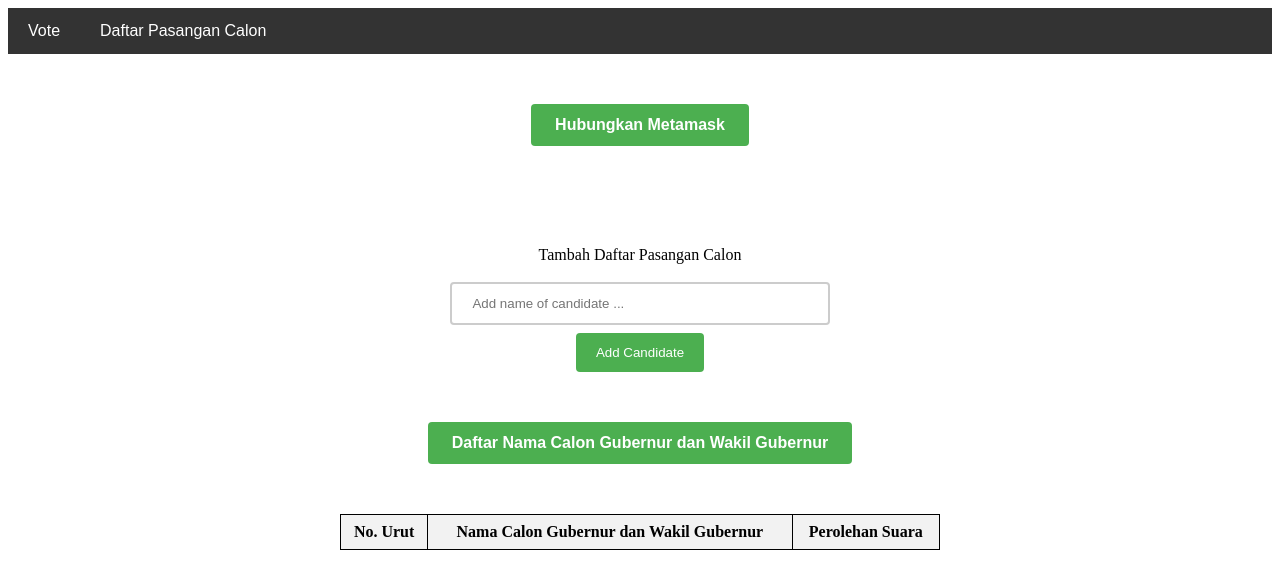
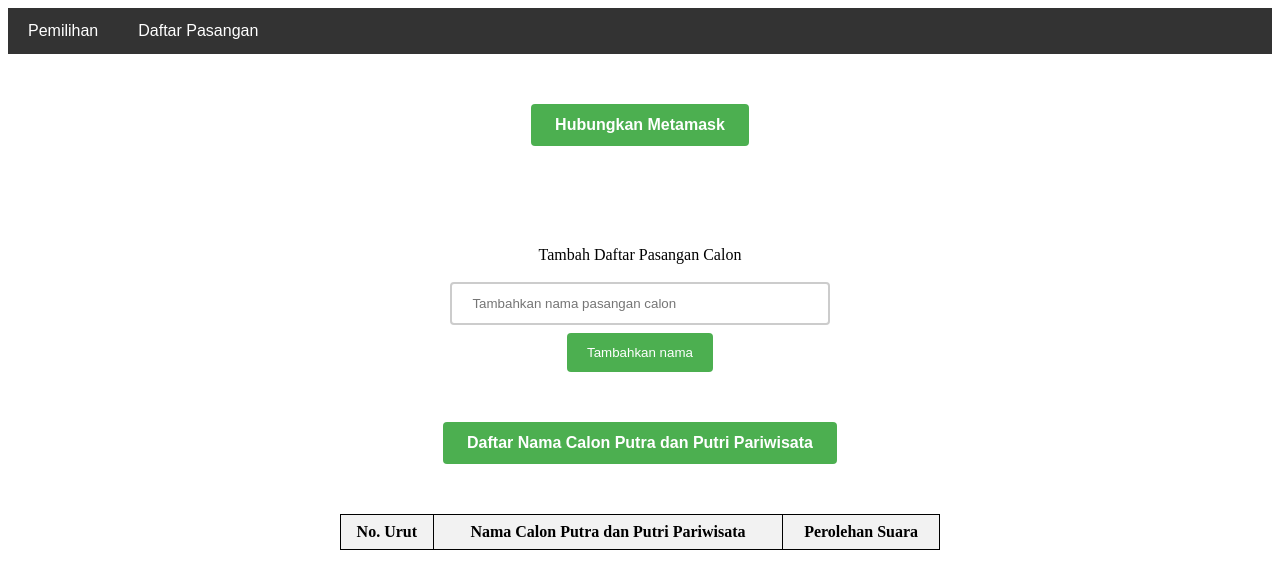
Before and after one commit to SyauqiAlfath/VOTING, a website: page ListVoters.html in a window 1280 px wide. Drawn offline with Linux system fonts and the light colour scheme.

Commit message:
Update html

```diff
--- a/ListVoters.html
+++ b/ListVoters.html
@@ -132,8 +132,8 @@ button {
 </head>
 <body>
     <div class = "navbar">
-        <a href="/index.html">Vote</a>
-        <a href="/ListVoters.html">Daftar Pasangan Calon</a>
+        <a href="/index.html">Pemilihan</a>
+        <a href="/ListVoters.html">Daftar Pasangan</a>
     </div>
 
     <div>
@@ -144,8 +144,8 @@ button {
     <div class="container">
         <form method="POST" action="/vote" enctype="multipart/form-data">
             <span>Tambah Daftar Pasangan Calon</span>
-            <input type = "text" name ="vote" placeholder="Add name of candidate ... ">
-            <input type="submit" value = "Add Candidate">
+            <input type = "text" name ="vote" placeholder="Tambahkan nama pasangan calon">
+            <input type="submit" value = "Tambahkan nama">
         </form>
     </div>
 
@@ -154,7 +154,7 @@ button {
     </div>
 
     <div>
-        <button onclick="getAllCandidates()">Daftar Nama Calon Gubernur dan Wakil Gubernur</button>
+        <button onclick="getAllCandidates()">Daftar Nama Calon Putra dan Putri Pariwisata</button>
         <p id="p3"></p>
     </div>
 
@@ -163,7 +163,7 @@ button {
             <thead>
                 <tr>
                     <th>No. Urut</th>
-                    <th>Nama Calon Gubernur dan Wakil Gubernur</th>
+                    <th>Nama Calon Putra dan Putri Pariwisata</th>
                     <th>Perolehan Suara</th>
                 </tr>
             </thead>
--- a/main.js
+++ b/main.js
@@ -1,5 +1,5 @@
 let WALLET_CONNECTED = "";
-let contractAddress = "0x461887201A268D55A0e36C7a97640C338612Eab1";
+let contractAddress = "0x3fb6ce9C37Fd88B440940Cdf54915A921Ba1563b";
 let contractAbi = [
     {
       "inputs": [
--- a/scripts/deploy.js
+++ b/scripts/deploy.js
@@ -2,7 +2,8 @@ async function main() {
   const Voting = await ethers.getContractFactory("Voting");
 
   // Start deployment, returning a promise that resolves to a contract object
-  const Voting_ = await Voting.deploy(["H. Muhidin - Hasnuryadi", "Raudhatul Jannah - Rozanie", "Zairullah Azhar - Ibnu Sina"], 10);
+  const Voting_ = await Voting.deploy(["Muhammad Ridho Maulana - Nuria Zulfa", "Ahmad Fakhri Ali - Norsyifa Aulia Wahidah", "Maulana Kholid - Gabriella Bertha Ayusanti"], 10);
+  // const Voting_ = await Voting.deploy(["H. Muhidin - Hasnuryadi", "Raudhatul Jannah - Rozanie", "Zairullah Azhar - Ibnu Sina"], 10);
   console.log("Contract address:", Voting_.address);
 
 
```
Also changed, not shown: index.html (+4 -4 lines).
